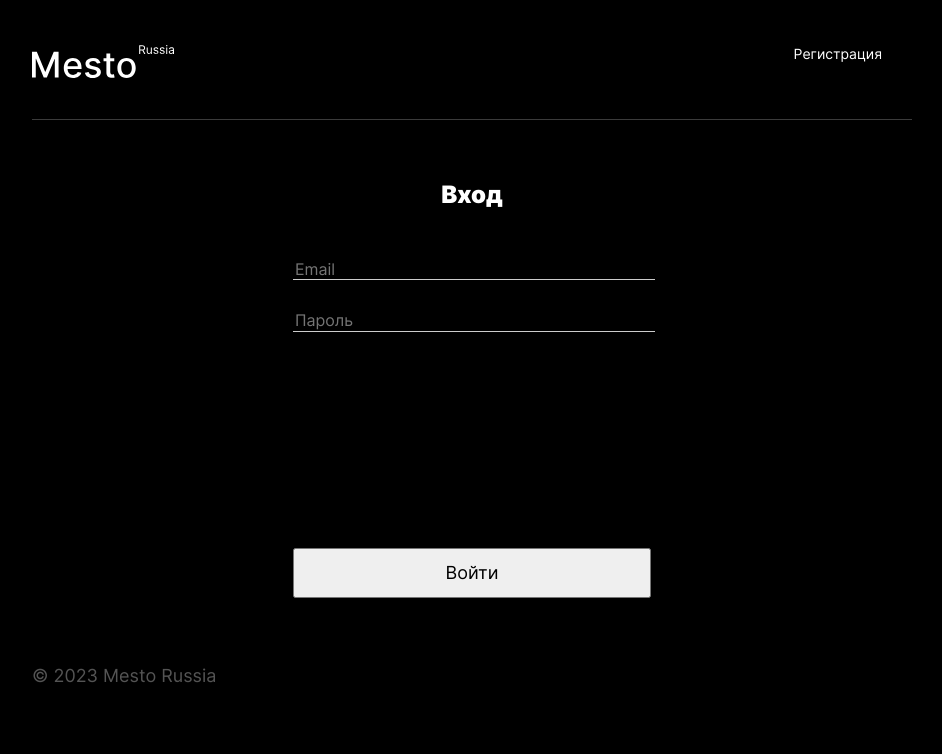
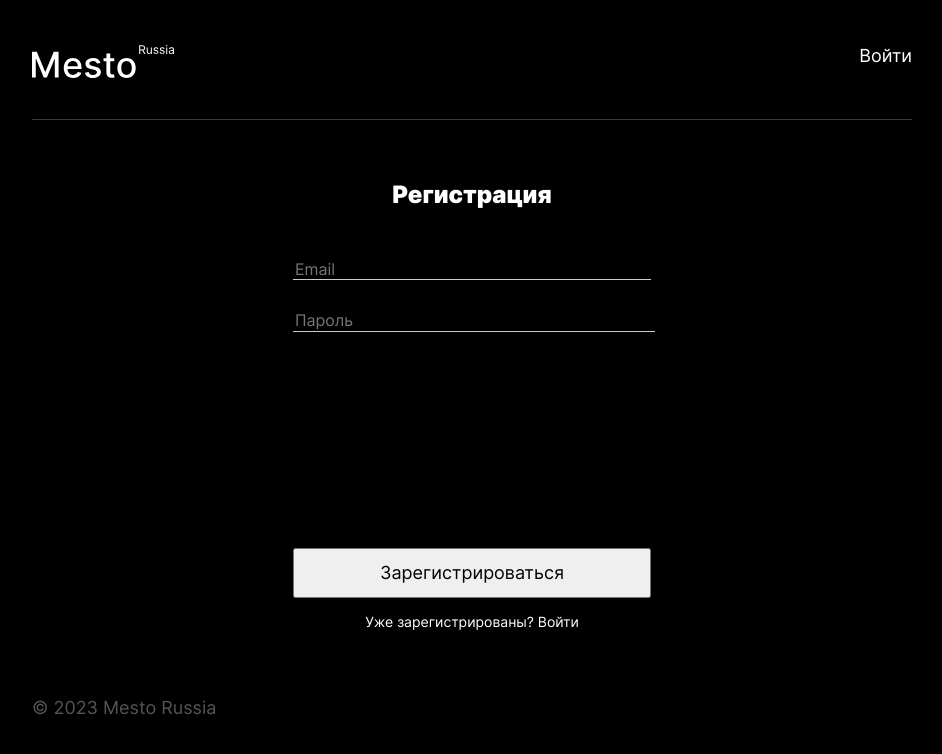
Before and after one commit to k0t1k777/react-mesto-auth, a React (Create React App) app: page /mesto-react/sign-up in a window 1280 px wide. Before the commit this address led to /mesto-react/signin. Shown: the top 754 px of the page, without its empty margins (168-1110 px from the left). Built offline with nearby package versions, Linux system fonts and the light colour scheme; no server answers.

Commit message:
finish header

```diff
--- a/package.json
+++ b/package.json
@@ -9,7 +9,7 @@
     "@testing-library/user-event": "^13.5.0",
     "react": "^18.2.0",
     "react-dom": "^18.2.0",
-    "react-router-dom": "^5.3.0",
+    "react-router-dom": "^6.14.1",
     "react-scripts": "5.0.1",
     "web-vitals": "^2.1.4"
   },
--- /dev/null
+++ b/src/blocks/header/__button/header__button.css
@@ -0,0 +1,24 @@
+.header__button {
+  font-size: 18px;
+  line-height: 22px;
+  font-weight: 400;
+  text-decoration: none;
+  margin-bottom: 46px;
+  color: white;
+}
+
+/* 1024 */
+@media screen and (max-width: 1024px) {
+  .header__button {
+    margin-right: 30px;
+  }
+}
+
+/* 540 */
+@media screen and (max-width: 540px) {
+  .header__button {
+    font-size: 14px;
+    line-height: 17px;
+    margin-bottom: 33px;
+  }
+}
--- a/src/blocks/register/__question/registration__question.css
+++ b/src/blocks/register/__question/registration__question.css
@@ -4,5 +4,6 @@
   font-weight: 400;
   color: white;
   text-align: center;
-  margin: 15px 0 80px;
+  display: block;
+  text-decoration: none;
 }
--- a/src/blocks/register/__submit-button/registration__submit-button.css
+++ b/src/blocks/register/__submit-button/registration__submit-button.css
@@ -4,6 +4,7 @@
   font-weight: 400;
   width: 358px;
   height: 50px;
+  margin-bottom: 15px;
 }
 
 /* 540 */
--- a/src/blocks/register/__wrapper/registration__wrapper.css
+++ b/src/blocks/register/__wrapper/registration__wrapper.css
@@ -1,5 +1,6 @@
 .registration__wrapper:first-of-type {
   margin-bottom: 30px;
+  display: flex;
 }
 
 .registration__wrapper:last-of-type {
--- a/src/components/App.jsx
+++ b/src/components/App.jsx
@@ -5,7 +5,7 @@ import ImagePopup from "./ImagePopup/ImagePopup.jsx";
 import Footer from "./Footer/Footer.jsx";
 import api from "../utils/api.js";
 import React, { useEffect, useState } from "react";
-import { Route, Switch, useHistory } from "react-router-dom";
+import { Route, Routes, useNavigate } from "react-router-dom";
 import CurrentUserContext from "../contexts/CurrentUserContext.js";
 import EditProfilePopup from "./EditProfilePopup/EditProfilePopup.jsx";
 import EditAvatarPopup from "./EditAvatarPopup/EditAvatarPopup.jsx";
@@ -16,9 +16,8 @@ import ProtectedRoute from "./ProtectedRoute/ProtectedRoute.jsx";
 import Login from "./Login/Login.jsx";
 import Register from "./Register/Register.jsx";
 
-
 function App() {
-  const history = useHistory();
+  const navigate = useNavigate();
   const [isEditProfilePopupOpen, setIsEditProfilePopupOpen] = useState(false);
   const [isAddPlacePopupOpen, setIsAddPlacePopupOpen] = useState(false);
   const [isEditAvatarPopupOpen, setIsEditAvatarPopupOpen] = useState(false);
@@ -40,17 +39,21 @@ function App() {
 
   //Проверяем токен и перенаправление юзера
   React.useEffect(() => {
+    handleToken();
+  }, []);
+
+  function handleToken() {
     const token = localStorage.getItem("token");
     if (token) {
       auth.getUserToken(token).then((data) => {
         if (data) {
           setEmail(data.data.email);
           handleLoggedIn();
-          history.push("/");
+          navigate("/");
         }
       });
     }
-  }, [history]);
+  }
 
   function handleLoggedIn() {
     setLoggedIn(true);
@@ -74,12 +77,10 @@ function App() {
     setIsAddPlacePopupOpen(false);
     setSelectedCard(null);
     setIsDeletePopupOpen(false);
-    setIsInfoTooltip(
-      {
-        isOpen: false,
-        isSucessfull: false,
-      }
-    )
+    setIsInfoTooltip({
+      isOpen: false,
+      isSucessfull: false,
+    });
   }
 
   function handleCardClick(card) {
@@ -109,7 +110,7 @@ function App() {
     localStorage.removeItem("token");
     setLoggedIn(false);
     setEmail("");
-    history.push("/signin");
+    navigate("/sign-in");
   }
 
   // Лайки
@@ -163,7 +164,7 @@ function App() {
       .then((data) => {
         if (data) {
           handleInfoTooltip(true);
-          history.push("/signin");
+          navigate("/sign-in");
         }
       })
       .catch((error) => {
@@ -180,7 +181,7 @@ function App() {
           setEmail(email);
           setLoggedIn(true);
           localStorage.setItem("token", data.token);
-          history.push("/");
+          navigate("/");
         }
       })
       .catch((error) => {
@@ -201,18 +202,17 @@ function App() {
   return (
     <CurrentUserContext.Provider value={currentUser}>
       <div className="page__content">
-        <Header email={email} exit={handleExit} />
-        <Switch>
-          <Route path="/signin">
-            {console.log('going to login')}
-            <Login onLogin={handleLogin} />
-          </Route>
-          <Route path="/signup">
-            {console.log('going to register')}
-            <Register onRegister={handleRegister} />
-          </Route>
-          <Route path="/">
-            <ProtectedRoute
+        <Header email={email} exit={handleExit} loggedIn={loggedIn} />
+        <Routes>
+          <Route path="/sign-in" element={<Login onLogin={handleLogin} />} />
+          <Route
+            path="/sign-up"
+            element={<Register onRegister={handleRegister} />}
+          />
+          <Route
+            path="/"
+            element={
+              <ProtectedRoute
                 component={Main}
                 loggedIn={loggedIn}
                 onEditProfile={handleEditProfileClick}
@@ -223,17 +223,9 @@ function App() {
                 onCardLike={handleCardLike}
                 cards={cards}
               />
-          </Route>
-        </Switch>
-
-
-
-        {/* <Routes>
-          <Route>
-            {loggedIn ? <Navigate to="/" /> : <Navigate to="/sign-in" />}
-          </Route>
-        </Routes>  */}
-
+            }
+          />
+        </Routes>
 
         <Footer />
 
@@ -264,10 +256,7 @@ function App() {
           onClose={closeAllPopups}
         />
 
-        <InfoTooltip
-          effect={isInfoTooltip}
-          onClose={closeAllPopups}
-        />
+        <InfoTooltip effect={isInfoTooltip} onClose={closeAllPopups} />
       </div>
     </CurrentUserContext.Provider>
   );
--- a/src/components/Header/Header.jsx
+++ b/src/components/Header/Header.jsx
@@ -1,15 +1,28 @@
 import React from "react";
 import logo from "../../images/logo.svg";
-import { Link } from "react-router-dom";
+import { Link, useLocation } from "react-router-dom";
 
 
-export default function Header() {
+export default function Header( {loggedIn, email, exit}) {
+  const location = useLocation();
   return (
     <header className="header">
       <img src={logo} className="header__logo" alt="логотип Место" />
-      <Link className="header__link" to="#">
-        Регистрация
-      </Link>
+      {loggedIn ? (
+        <div className="header__entry">
+          <p>{email}</p>
+          <Link className="header__link" to="/sign-in" onClick={exit}>
+            Выйти
+          </Link>
+        </div>
+      ) : (
+        <Link
+          className="header__button"
+          to={location.pathname === "/sign-in" ? "/sign-up" : "/sign-in"}
+        >
+          {location.pathname === "/sign-in" ? "Регистрация" : "Войти"}
+        </Link>
+      )}
     </header>
   );
 }
--- a/src/components/Login/Login.jsx
+++ b/src/components/Login/Login.jsx
@@ -4,24 +4,19 @@ export default function Login({ onLogin }) {
   const [email, setEmail] = React.useState("");
   const [password, setPassword] = React.useState("");
 
-  console.log('redering login')
-
   function handleSubmit(event) {
     event.preventDefault();
-    console.log('handleSubmit')
-    // if (!email || !password) {
-    //   return;
-    // }
+    if (!email || !password) {
+      return;
+    }
     onLogin(password, email);
   }
 
   function handleChangeEmail(event) {
-    console.log('handleChangeEmail')
     setEmail(event.target.value);
   }
 
   function handleChangePassword(event) {
-    console.log('handleChangePassword')
     setPassword(event.target.value);
   }
 
@@ -57,8 +52,8 @@ export default function Login({ onLogin }) {
               id="popup__password"
               type="password"
               placeholder="Пароль"
-              minLength="2"
-              maxLength="200"
+              minLength="8"
+              maxLength="16"
               value={password}
               required={true}
               onChange={handleChangePassword}
--- a/src/components/ProtectedRoute/ProtectedRoute.jsx
+++ b/src/components/ProtectedRoute/ProtectedRoute.jsx
@@ -1,15 +1,14 @@
 import React from "react";
-import { Route, Redirect } from "react-router-dom";
+import { Navigate } from "react-router-dom";
 
-const ProtectedRoute = ({ component: Component, isLoggedIn, ...props }) => {
+const ProtectedRoute = ({ component: Component, loggedIn, ...props }) => {
   return (
-    <Route>
-      {() =>
-        isLoggedIn
+
+
+        loggedIn
           ? <Component {...props} />
-          : <Redirect to="signin" />
-      }
-    </Route>
+          : <Navigate to="sign-in" replace/>
+
   )
 };
 
--- a/src/components/Register/Register.jsx
+++ b/src/components/Register/Register.jsx
@@ -4,8 +4,6 @@ import { Link } from "react-router-dom";
 export default function Register({ onRegister }) {
   const [email, setEmail] = React.useState("");
   const [password, setPassword] = React.useState("");
-
-  console.log('hello');
 
   function handleSubmit(event) {
     event.preventDefault();
@@ -48,8 +46,8 @@ export default function Register({ onRegister }) {
               id="popup__password"
               type="password"
               placeholder="Пароль"
-              minLength="2"
-              maxLength="200"
+              minLength="8"
+              maxLength="16"
               value={password}
               required={true}
               onChange={handleChangePassword}
@@ -65,7 +63,7 @@ export default function Register({ onRegister }) {
           >
             Зарегистрироваться
           </button>
-          <Link to="signin" className="registration__question">
+          <Link to="/sign-in" className="registration__question">
             Уже зарегистрированы? Войти
           </Link>
         </form>
--- a/src/index.css
+++ b/src/index.css
@@ -4,6 +4,8 @@
 @import url(./blocks/header/header.css);
 @import url(./blocks/header/__link/header__link.css);
 @import url(./blocks/header/__logo/header__logo.css);
+@import url(./blocks/header/__button/header__button.css);
+
 @import url(./blocks/profile/profile.css);
 @import url(./blocks/profile/__add-button/profile__add-button.css);
 @import url(./blocks/profile/__avatar/profile__avatar.css);
--- a/src/utils/auth.js
+++ b/src/utils/auth.js
@@ -17,7 +17,7 @@ export const getUserToken = (token) => {
 };
 
 export const register = (password, email) => {
-  return fetch(`${Basic_URL}/signup`, {
+  return fetch(`${Basic_URL}/sign-up`, {
     method: "POST",
     headers: {
       Accept: "application/json",
@@ -36,7 +36,7 @@ export const register = (password, email) => {
 };
 
 export const login = (password, email) => {
-  return fetch(`${Basic_URL}/signin`, {
+  return fetch(`${Basic_URL}/sign-in`, {
     method: "POST",
     headers: {
       Accept: "application/json",
```
Also changed, not shown: 1 other file (tests, documents, lock files or other folders).
